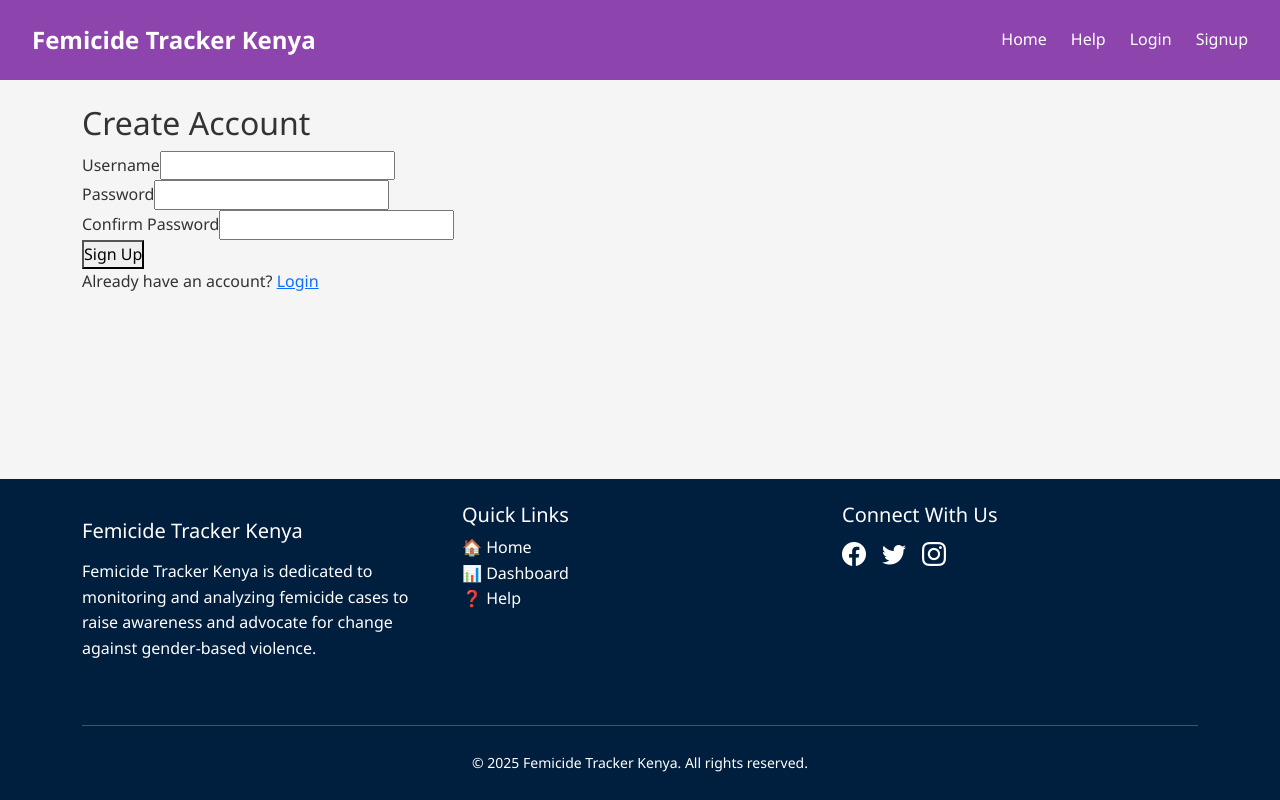
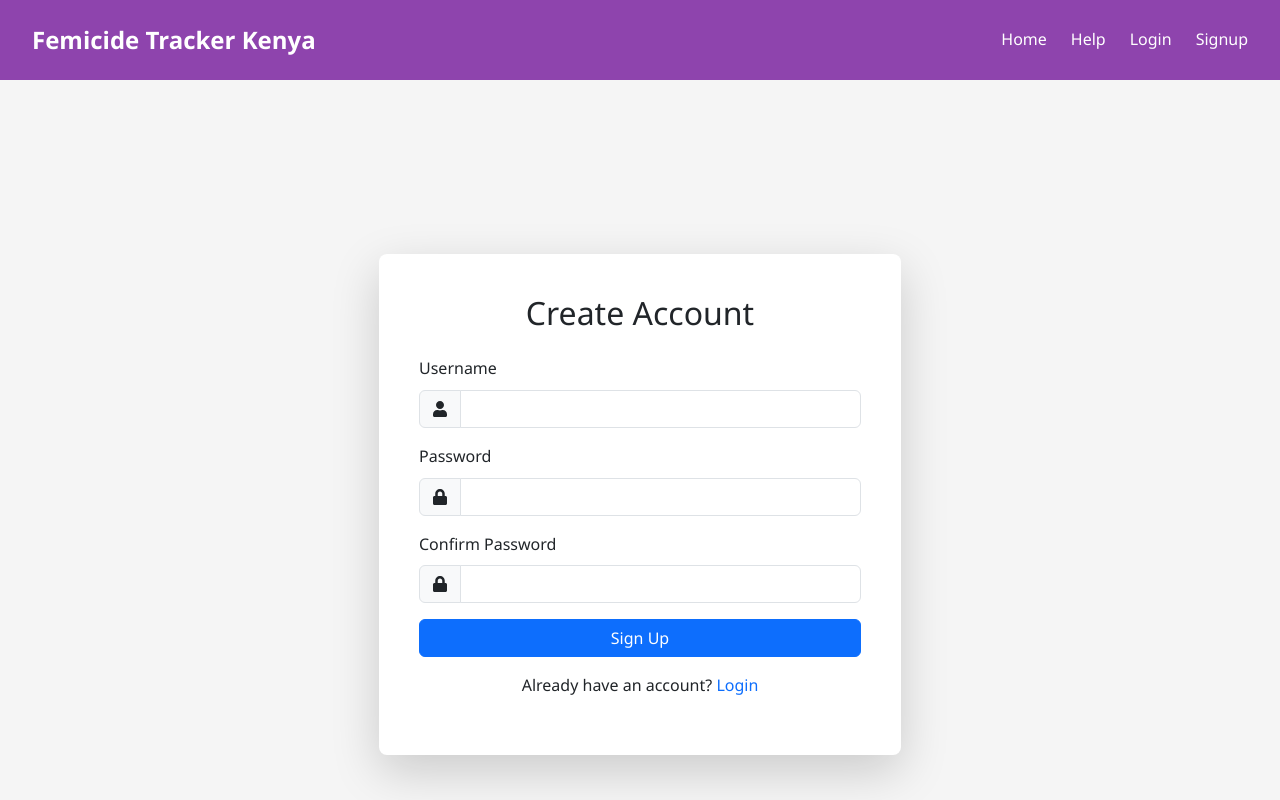
Before and after one commit to kkmanuu/femicide-tracker, a React (Create React App) app: page /signup in a window 1280 px wide. Shown: the top 800 px of the page. Built offline with nearby package versions, Linux system fonts and the light colour scheme.

Commit message:
Styled the sign up  form with Bootstrap for better UI/UX

```diff
--- a/src/pages/Signup.jsx
+++ b/src/pages/Signup.jsx
@@ -1,31 +1,32 @@
-import React, { useState } from 'react';
-import { useNavigate } from 'react-router-dom';
-import { register } from '../api/api';
-import { Alert, Spinner } from 'react-bootstrap';
+import React, { useState } from "react";
+import { useNavigate } from "react-router-dom";
+import { register } from "../api/api";
+import { Alert, Spinner, Form, Button, Card, Container, Row, Col } from "react-bootstrap";
+import { FaUser, FaLock } from "react-icons/fa";
 
 const Signup = ({ onSignup }) => {
-  const [error, setError] = useState('');
+  const [error, setError] = useState("");
   const [loading, setLoading] = useState(false);
   const navigate = useNavigate();
 
   const handleSubmit = async (formData) => {
-    // Client-side validation
     if (formData.password !== formData.confirmPassword) {
-      setError('Passwords do not match');
+      setError("Passwords do not match");
       return;
     }
 
     setLoading(true);
-    setError('');
+    setError("");
 
     try {
       const user = await register(formData);
-      onSignup(user); // Update parent component state
-      navigate('/dashboard');
+      onSignup(user);
+      navigate("/dashboard");
     } catch (err) {
-      console.error('Registration error:', err);
-      setError(err.message.includes('Network Error')
-        ? 'Cannot connect to server. Please try later.'
+      console.error("Registration error:", err);
+      setError(
+        err.message.includes("Network Error")
+          ? "Cannot connect to server. Please try later."
           : err.message
       );
     } finally {
@@ -34,57 +35,68 @@ const Signup = ({ onSignup }) => {
   };
 
   return (
-    <div className="auth-container">
-      <div className="auth-card">
-        <h2>Create Account</h2>
+    <Container className="d-flex justify-content-center align-items-center vh-100">
+      <Row className="w-100">
+        <Col md={{ span: 6, offset: 3 }}>
+          <Card className="shadow-lg border-0 rounded-3 p-4">
+            <Card.Body>
+              <h2 className="text-center mb-4">Create Account</h2>
 
               {error && <Alert variant="danger">{error}</Alert>}
 
-        <form onSubmit={(e) => {
+              <Form
+                onSubmit={(e) => {
                   e.preventDefault();
                   handleSubmit({
                     username: e.target.username.value,
                     password: e.target.password.value,
-            confirmPassword: e.target.confirmPassword.value
+                    confirmPassword: e.target.confirmPassword.value,
                   });
-        }}>
-          <div className="form-group">
-            <label>Username</label>
-            <input
-              name="username"
-              type="text"
-              required
-              minLength={3}
-            />
+                }}
+              >
+                <Form.Group className="mb-3">
+                  <Form.Label>Username</Form.Label>
+                  <div className="input-group">
+                    <span className="input-group-text">
+                      <FaUser />
+                    </span>
+                    <Form.Control type="text" name="username" required minLength={3} />
                   </div>
+                </Form.Group>
 
-          <div className="form-group">
-            <label>Password</label>
-            <input
-              name="password"
-              type="password"
-              required
-              minLength={6}
-            />
+                <Form.Group className="mb-3">
+                  <Form.Label>Password</Form.Label>
+                  <div className="input-group">
+                    <span className="input-group-text">
+                      <FaLock />
+                    </span>
+                    <Form.Control type="password" name="password" required minLength={6} />
                   </div>
+                </Form.Group>
 
-          <div className="form-group">
-            <label>Confirm Password</label>
-            <input
-              name="confirmPassword"
-              type="password"
-              required
-            />
+                <Form.Group className="mb-3">
+                  <Form.Label>Confirm Password</Form.Label>
+                  <div className="input-group">
+                    <span className="input-group-text">
+                      <FaLock />
+                    </span>
+                    <Form.Control type="password" name="confirmPassword" required />
                   </div>
+                </Form.Group>
 
-          <button type="submit" disabled={loading}>
-            {loading ? <Spinner size="sm" /> : 'Sign Up'}
-          </button>
-        </form>
+                <Button variant="primary" type="submit" className="w-100" disabled={loading}>
+                  {loading ? <Spinner size="sm" animation="border" /> : "Sign Up"}
+                </Button>
+              </Form>
 
-        <p>Already have an account? <a href="/login">Login</a></p>
-      </div>
-    </div>
+              <p className="text-center mt-3">
+                Already have an account? <a href="/login" className="text-decoration-none">Login</a>
+              </p>
+            </Card.Body>
+          </Card>
+        </Col>
+      </Row>
+    </Container>
   );
 };
 
```
Lines whose indentation alone changed are shown as unchanged.
